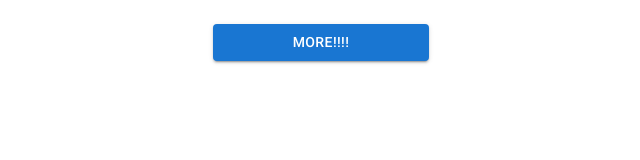
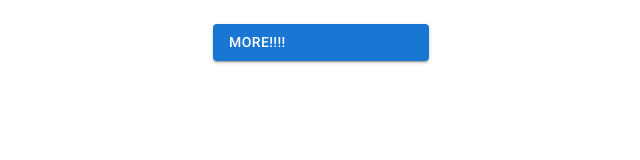
Before and after one commit to IgRomanov/jokes_generator, a React (Create React App) app: page / in a window 1280 px wide. Shown: the top 160 px of the page, without its empty margins (11-651 px from the left). Built offline with nearby package versions, Linux system fonts and the light colour scheme.

Commit message:
Fix: jokes render

```diff
--- a/src/components/Content/Content.jsx
+++ b/src/components/Content/Content.jsx
@@ -7,8 +7,6 @@ import axios from "axios";
 import { observer } from "mobx-react-lite"
 
 const Content = observer(() => {
-    const [currentJokes, setCurrentJokes] = useState([]);
-    const [count, setCount] = useState(5);
     const {jokes} = useContext(Context);
 
     const handleMoreClick = () => {
@@ -16,29 +14,22 @@ const Content = observer(() => {
         .then(res => res.data)
         .then((joke) => {
             jokes.setJoke([{ joke: joke.value, id: joke.id }, ...jokes.jokes]);
-            setCurrentJokes(jokes.jokes);
-            console.log(currentJokes)
         })
         .catch(e => console.log(e))
     }
-
-    useEffect(() => {
-			console.log("изменение");
-		}, [jokes.jokes]);
-
 
 	return (
 		<Grid container spacing={1}>
 			<Grid item sx={{ width: "240px", padding: "12px 16px", margin: "16px" }}>
 				<Button
-					sx={{ width: "100%" }}
+					sx={{ display: "block", width: "100%", textAlign: "left" }}
 					variant="contained"
 					onClick={handleMoreClick}
 				>
 					MORE!!!!
 				</Button>
 			</Grid>
-			{currentJokes.map((joke) => {
+			{jokes.jokes.map((joke) => (
 				<Grid item>
 					<Card
 						sx={{
@@ -49,8 +40,8 @@ const Content = observer(() => {
 					>
 						<p>{joke.joke}</p>
 					</Card>
-            </Grid>;
-			})}
+				</Grid>
+			))}
 		</Grid>
 	);
 });
```
Lines whose indentation alone changed are shown as unchanged.
